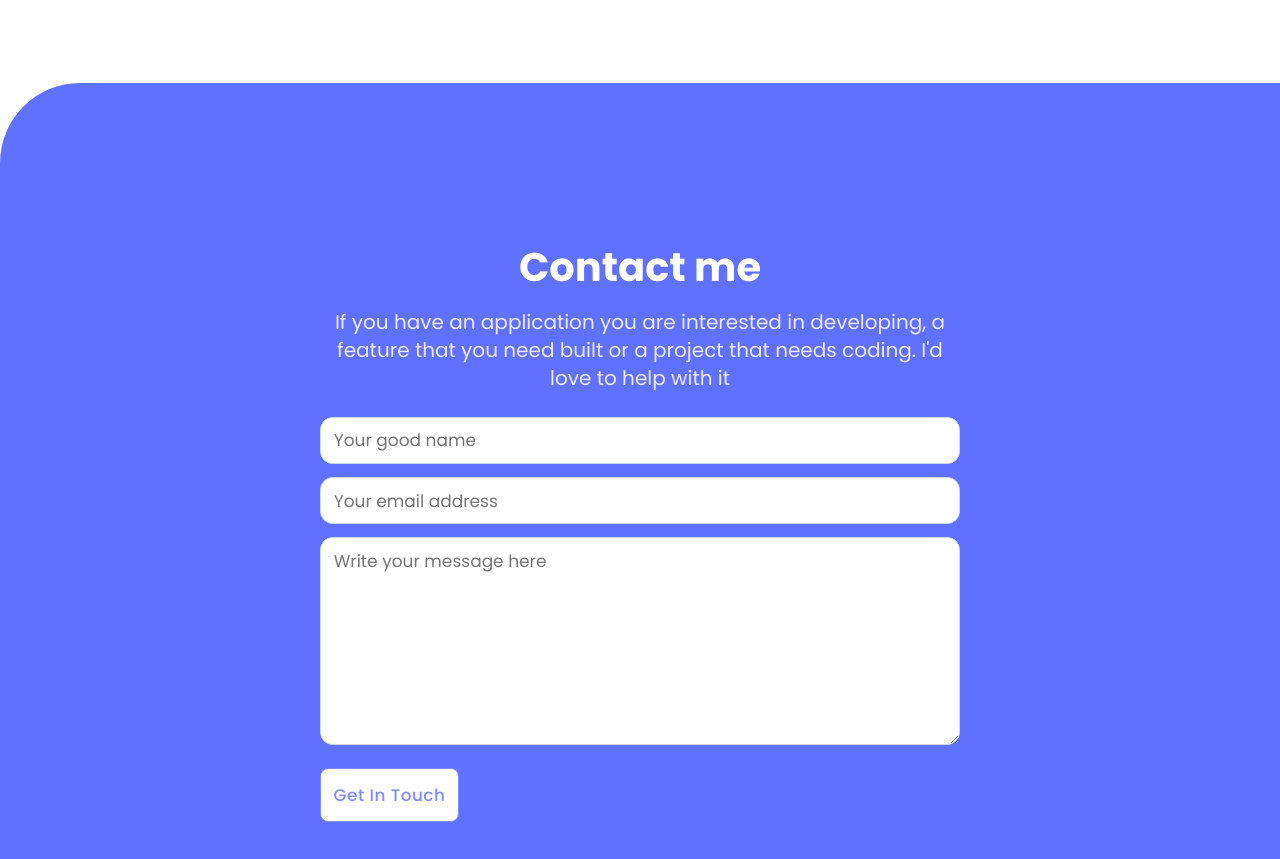
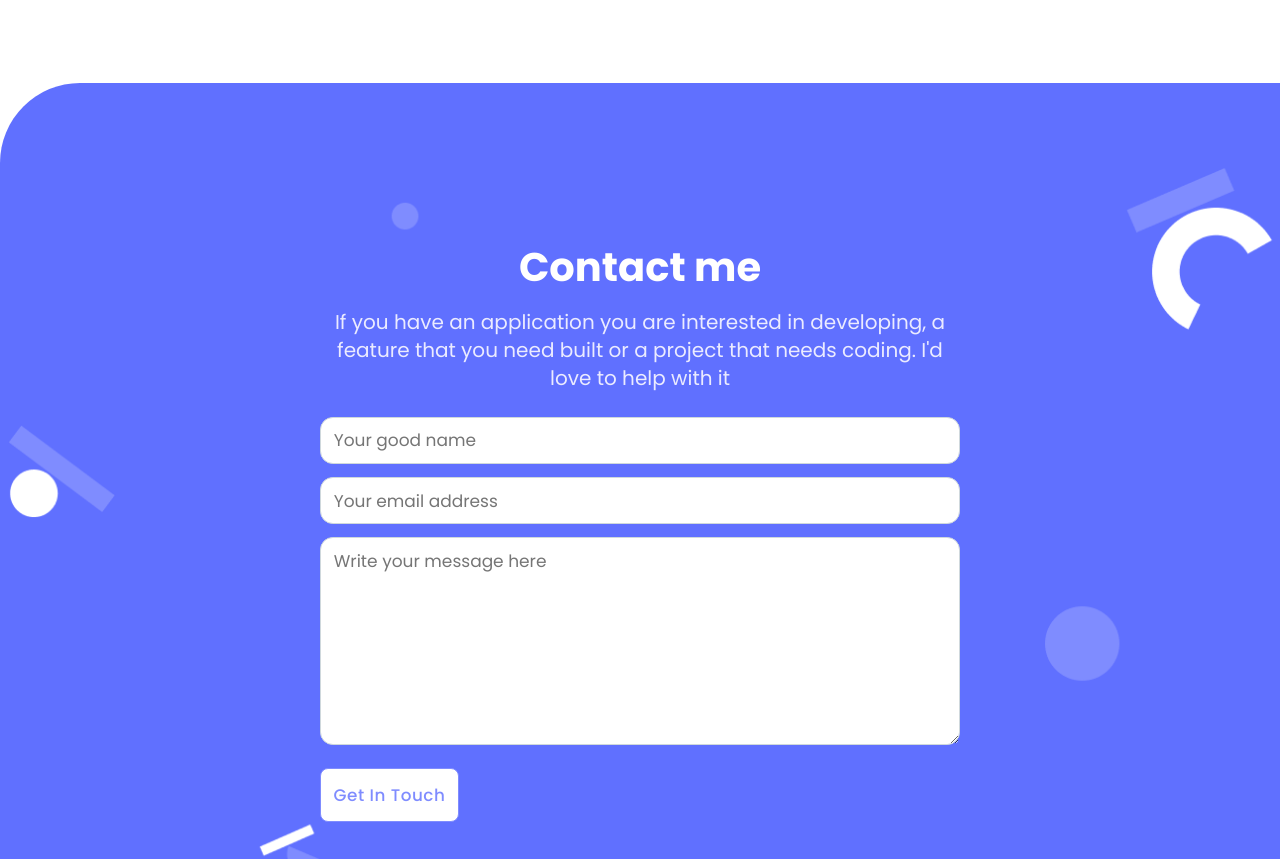
Before and after one commit to suthish777/Personal-Portfolio, a website: page index.html in a window 1280 px wide. Shown: the part 1272-2131 px from the top of the page. Drawn offline with Linux system fonts and the light colour scheme.

Commit message:
Update style.css

```diff
--- a/style.css
+++ b/style.css
@@ -338,7 +338,7 @@ button[disabled] {
   padding: 3em;
   border-radius: 5em 0 0 0;
   background-color: #6070ff;
-  background-image: url(./assets/contact_form_shapes_mobile.png);
+  background-image: url(./assets/contact\ form\ shapes-mobile.png);
   background-repeat: no-repeat;
   background-position-x: right;
 }
@@ -521,7 +521,7 @@ textarea:focus {
 
   .headline-main {
     margin-top: 5em;
-    background-image: url(./assets/headline-background-desktop.png);
+    background-image: url(./assets/Header\ bg.png);
     background-repeat: no-repeat;
     background-size: 100%;
   }
@@ -592,7 +592,7 @@ textarea:focus {
   .contact-me-form-container {
     align-content: center;
     padding: 10% 25%;
-    background-image: url(./assets/contact-form-shapes-desktop.png);
+    background-image: url(./assets/contact\ form\ background\ shapes.png);
     background-repeat: no-repeat;
     background-position: center;
     background-size: contain;
```
